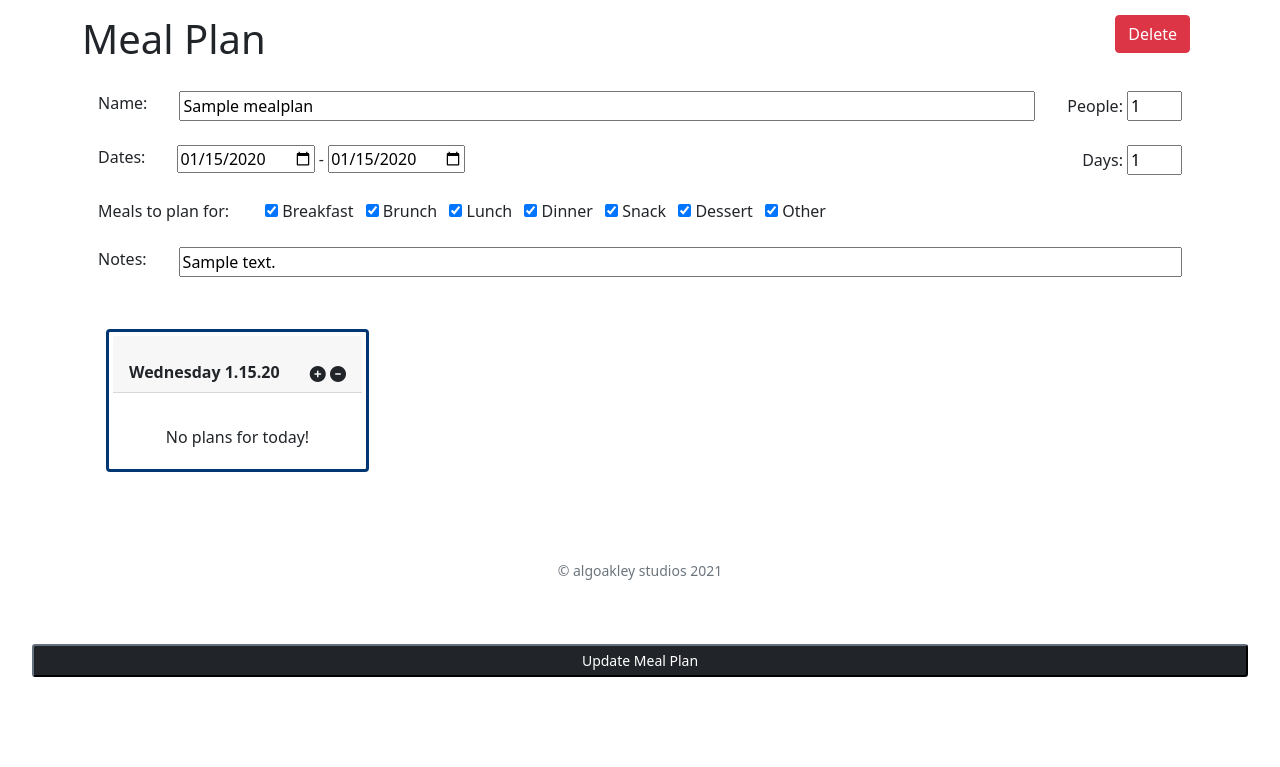
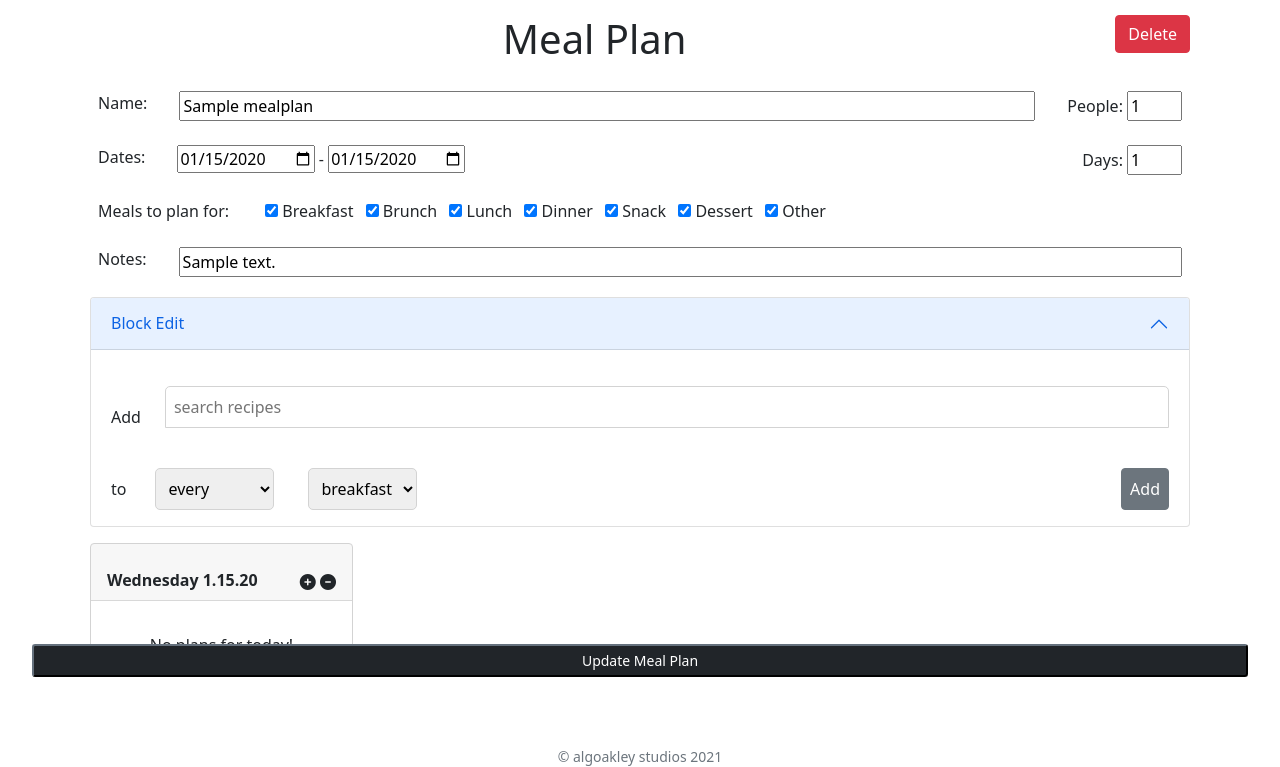
Before and after one commit to ambergode/recipes, a Django app: page /recipes/1/edit_plan/ in a window 1280 px wide. Shown: the part 99-866 px from the top of the page. Before the commit the page ends 776 px from the top, so only its background shows below. Run offline with Django 3.2, Linux system fonts and the light colour scheme; a user stored in the database is signed in; data comes from the database, SQL or seed files in the repository; tables that the repository leaves empty hold one stand-in row (values such as "Sample post"); some libraries are stand-ins or nearby versions.

Commit message:
added bulk upload to plan

```diff
--- a/recipes/templates/recipes/edit_meal_plan.html
+++ b/recipes/templates/recipes/edit_meal_plan.html
@@ -7,7 +7,9 @@
 {% block main %}
     {% load recipe_extras %}
     {% include 'recipes/delete_plan_button.html' %}
-    <h1>Meal Plan</h1>
+    <div class='txt-align-c'>
+        <h1>Meal Plan</h1>
+    </div>
     <form name='edit_meal_plan' action='{% url "recipes:update_plan" plan.id %}' method='post'>
         {% csrf_token %}
         <div class='fixed-bottom'>
@@ -15,8 +17,8 @@
         </div>
         <input type='hidden' id='plan_id' value='{{ plan.id }}'>
         {% include 'recipes/plan_base_info.html' %}
-        <div class='m-2'></div>
-        <div id='plan-container' class='plan-container p-2 w-100'>
+        <div class='m-3'></div>
+        <div id='plan-container' class='plan-container m-2'>
             {% include 'recipes/plan_days.html' %}
         </div>
     </form>
--- a/recipes/templates/recipes/meal_plan_card.html
+++ b/recipes/templates/recipes/meal_plan_card.html
@@ -1,6 +1,6 @@
 {% load recipe_extras %}
 {% with day.1 as day_meals %}{% with day.2 as add_meals %}{% with day.0 as day %}
-<div class='card p-1 m-3 g-3 w-100 meal-plan-card' id='meal_plan_card_{{ day|stringformat:"03d" }}'>
+<div class='card p-0 m-auto g-2 w-100 meal-plan-card' id='meal_plan_card_{{ day|stringformat:"03d" }}'>
     <div class='card-header'>
         <div class='row'>
             <div class='col'>
@@ -64,7 +64,9 @@
                     {% if not display_only %}
                         <div class='row'>
                             <div class='col replaced_content_container'>
-                                <input type='text' name='user-input' class='recipe-search' id='search_{{ day|stringformat:"03d" }}_{{ meal.meal }}' placeholder="search recipes" autocomplete="off" onkeyup='schedule_list_call_helper(this)' onclick='close_lists(); schedule_list_call_helper(this)'>
+                                <input type='text' name='user-input' class='recipe-search' id='search_{{ day|stringformat:"03d" }}_{{ meal.meal }}'
+                                    placeholder="search recipes" autocomplete="off" onkeyup='schedule_list_call_helper(this)'
+                                    onclick='close_lists(); schedule_list_call_helper(this)'>
                                 <div id='replaceable-content_{{ day|stringformat:"03d" }}_{{ meal.meal }}' class='replaced_content'></div>
                             </div>
                         </div>
--- a/recipes/templates/recipes/plan_added_recipes.html
+++ b/recipes/templates/recipes/plan_added_recipes.html
@@ -2,12 +2,22 @@
     <div class='row added_recipe'>
         <div class='col'>
             <a href='{% url "recipes:detail" recipe.id %}' class='undecorated'>
-                <div class='' id='{{ day|stringformat:"03d" }}_{{ recipe.id|stringformat:"04d" }}_{{ meal }}'>{{ recipe }}</div>
+                {% ifequal day 'all' %}
+                    <div class='planned_meals' id='all_{{ recipe.id }}'>{{ recipe }}</div>
+                {% else %}
+                    <div id='{{ day|stringformat:"03d" }}_{{ recipe.id|stringformat:"04d" }}_{{ meal }}'>{{ recipe }}</div>
+                {% endifequal %}
             </a>
         </div>
         {% if not display_only %}
             <div class='col-sm-auto'>
-                <i class="fas fa-times delete" id='delete_{{ day|stringformat:"03d" }}_{{ recipe.id|stringformat:"04d" }}_{{ meal }}' onclick="remove_food('{{day}}', '{{meal}}', '{{recipe.id}}')"></i>
+                <i class="fas fa-times delete"
+                {% ifequal day 'all' %}
+                    id='delete_all' onclick="remove_food('all', '', '{{recipe.id}}')"
+                {% else %}
+                    id='delete_{{ day|stringformat:"03d" }}_{{ recipe.id|stringformat:"04d" }}_{{ meal }}' onclick="remove_food('{{day}}', '{{meal}}', '{{recipe.id}}')"
+                {% endifequal %}
+                ></i>
             </div>
         {% endif %}
     </div>
--- a/recipes/templates/recipes/plan_days.html
+++ b/recipes/templates/recipes/plan_days.html
@@ -1,4 +1,65 @@
-<div class="row row-cols-1 row-cols-sm-1 row-cols-md-2 row-cols-lg-3 row-cols-xl-4 g-3">
+<div class="accordion" id="accordionExample">
+    <div class="accordion-item">
+      <h5 class="accordion-header" id="headingOne">
+        <button class="accordion-button" type="button" data-bs-toggle="collapse" data-bs-target="#collapseOne" aria-expanded="true" aria-controls="collapseOne">
+            Block Edit
+        </button>
+      </h5>
+      <div id="collapseOne" class="accordion-collapse collapse show" aria-labelledby="headingOne" data-bs-parent="#accordionExample">
+        <div class="accordion-body">
+            <div class='row g-0 m-0 p-0'>
+                <div class='col'>
+                    <div class='row'>
+                        <div class='col-sm-auto my-auto'>
+                            Add
+                        </div>
+                        <div class='col g-0 m-0 p-0'>
+                            <div class='row p-0 m-auto'>
+                                <div class='col my-1 replaced_content_container'>
+                                    <input type='text' name='user-input' class='recipe-search' id='search_all' placeholder="search recipes" autocomplete="off"
+                                        onkeyup='schedule_list_call_helper(this)' onclick='close_lists(); schedule_list_call_helper(this)'>
+                                    <div id='replaceable-content_all' class='replaced_content'></div>
+                                </div>
+                                <div class='row g-1 p-2' id='planned_food_all_'>
+                                    {% with meal.recipes.all as recipes %}
+                                        {% with meal.meal as meal %}
+                                            {% include 'recipes/plan_added_recipes.html' %}
+                                        {% endwith %}
+                                    {% endwith %}
+                                </div>
+                            </div>
+                        </div>
+                    </div>
+                    <div class='row'>
+                        <div class='col-sm-auto my-auto'>
+                            to
+                        </div>
+                        <div class='col-sm-auto mx-0'>
+                            <select id='frequency' class='p-2'>
+                                <option value='every'>every</option>
+                                <option value='every_even'>every even</option>
+                                <option value='every_odd'>every odd</option>
+                                <option value='empty'>empty</option>
+                            </select>
+                        </div>
+                        <div class='col mx-0'>
+                            <select id='bulk_meal' class='p-2'>
+                                {% for meal in meals %}
+                                    <option value='{{ meal }}'>{{ meal }}</option>
+                                {% endfor %}
+                            </select>
+                        </div>
+                        <div class='col-sm-auto'>
+                            <button class='btn btn-secondary p-2' onclick='bulk_add({{ plan.id }}); return false'>Add</button>
+                        </div>
+                    </div>
+                </div>
+            </div>
+        </div>
+      </div>
+    </div>
+  </div>
+  <div class="row row-cols-1 row-cols-sm-1 row-cols-md-2 row-cols-lg-3 row-cols-xl-4 g-3">
     {% for day in days %}
         <div class="col">
             <div id='replaceable-content-{{ day.0|stringformat:"03d" }}'>
--- a/recipes/urls.py
+++ b/recipes/urls.py
@@ -42,6 +42,7 @@ urlpatterns = [
     path('record_planned_meal/', views.record_planned_meal, name='record_planned_meal'),
     path('all_plans/', views.index_plans, name='index_plans'),
     path('<int:plan_id>/delete_plan/', views.delete_plan, name='delete_plan'),
+    path('<int:plan_id>/bulk_add', views.bulk_add, name='bulk_add'),
 
     path('button_ajax/', views.button_ajax, name="button_ajax"),
     path('cancel/', views.cancel, name='cancel'),
--- a/recipes/views.py
+++ b/recipes/views.py
@@ -1168,43 +1168,61 @@ def get_display_edit_plan_ctx(request, plan_id):
 def plan_add_recipe(request, plan_id):
     plan = MealPlan.objects.get(pk = plan_id)
     data = json.loads(request.body)
-
     recipe_id = data.get("recipe_id").strip()
     recipe = Recipe.objects.get(pk = recipe_id)
     if recipe == None:
         return JsonResponse({'messages': 'Recipe not found.'})
 
-    day = int(data.get("day").strip())
-    meal = data.get("meal").strip().lower()
-
-    # try to get a planned meal
-    try:
-        planned_meal = PlannedMeal.objects.get(user = request.user, meal_plan = plan, meal = meal, day = day)
-
-    except PlannedMeal.DoesNotExist:
-        print('creating new plan - caution - this should not happen yet')
-        # add a new meal if one does not exist yet
-        planned_meal = PlannedMeal(
-            user = request.user,
-            meal_plan = plan,
-            meal = meal,
-            day = day,
-        )
-        planned_meal.save()
-
-    if data.get('add_or_remove') == 'add':
-        # add the selected food to the planned meal
-        planned_meal.recipes.add(recipe)
-    else:
-        # remove the selected recipe
-        planned_meal.recipes.remove(recipe)
-
-    # return html
-    return ajax(request, 'recipes/plan_added_recipes.html', {
-        'recipes': planned_meal.recipes.all(),
-        'day': day,
-        'meal': meal
-    })
+    day = data.get("day").strip()
+    if day == 'all':
+        planned_meals = []
+        pre_planned_meals = data.get('planned_meals')
+        for ppm in pre_planned_meals:
+            temp = Recipe.objects.get(pk = ppm)
+            planned_meals.append(temp)
+
+        if data.get('add_or_remove') == 'add':
+            planned_meals.append(recipe)
+        else:
+            planned_meals.remove(recipe)
+
+        return ajax(request, 'recipes/plan_added_recipes.html', {
+            'recipes': planned_meals,
+            'day': 'all',
+        })
+
+    else:
+        day = int(data.get("day").strip())
+        meal = data.get("meal").strip().lower()
+
+        # try to get a planned meal
+        try:
+            planned_meal = PlannedMeal.objects.get(user = request.user, meal_plan = plan, meal = meal, day = day)
+
+        except PlannedMeal.DoesNotExist:
+            print('creating new plan - caution - this should not happen')
+            # add a new meal if one does not exist yet
+            planned_meal = PlannedMeal(
+                user = request.user,
+                meal_plan = plan,
+                meal = meal,
+                day = day,
+            )
+            planned_meal.save()
+
+        if data.get('add_or_remove') == 'add':
+            # add the selected food to the planned meal
+            planned_meal.recipes.add(recipe)
+        else:
+            # remove the selected recipe
+            planned_meal.recipes.remove(recipe)
+
+        # return html
+        return ajax(request, 'recipes/plan_added_recipes.html', {
+            'recipes': planned_meal.recipes.all(),
+            'day': day,
+            'meal': meal
+        })
 
 
 def list_recipes(request, plan_id):
@@ -1521,13 +1539,6 @@ def update_days(request, plan_id):
                         user = request.user
                     )
                     new_meal.save()
-    # elif end_delta < 0:
-    #     for day in range(abs(end_delta)):
-    #         PlannedMeal.objects.filter(
-    #             meal_plan = plan,
-    #             day = plan.days - day,
-    #             user = request.user
-    #         ).delete()
 
     # adjust plan's number of days and startdate
     plan.start_date = startdate
@@ -1539,12 +1550,70 @@ def update_days(request, plan_id):
 
     return ajax(request, 'recipes/plan_days.html', ctx)
 
+
 def plan_detail(request, plan_id):
 
     ctx = get_display_edit_plan_ctx(request, plan_id)
     ctx['display_only'] = True
 
     return render(request, 'recipes/plan_display.html', context = ctx)
+
+
+def bulk_add(request, plan_id):
+
+    data = json.loads(request.body)
+    plan = MealPlan.objects.get(pk = plan_id)
+
+    planned_recipes = data.get('planned_meals')
+    frequency = data.get('frequency')
+    meal = data.get('meal')
+
+    if frequency == 'empty':
+        for day in range(plan.days):
+            try:
+                planned_meal = PlannedMeal.objects.get(
+                    user = request.user,
+                    meal_plan = plan,
+                    meal = meal,
+                    day = day
+                )
+                print(planned_meal.recipes.all())
+                if not planned_meal.recipes.all():
+                    for pr in planned_recipes:
+                        planned_meal.recipes.add(
+                            Recipe.objects.get(pk = pr)
+                        )
+                        planned_meal.save()
+            except PlannedMeal.DoesNotExist:
+                print('meal does not exist', day, meal)
+    else:
+        # default is to add a recipe to every day
+        set_range = range(plan.days)
+        if frequency == 'every_even':
+            set_range = range(1, plan.days + 1, 2)
+        elif frequency == 'every_odd':
+            set_range = range(0, plan.days + 1, 2)
+
+        for day in set_range:
+            try:
+                planned_meal = PlannedMeal.objects.get(
+                    user = request.user,
+                    meal_plan = plan,
+                    meal = meal,
+                    day = day
+                )
+                for pr in planned_recipes:
+                    planned_meal.recipes.add(
+                        Recipe.objects.get(pk = pr)
+                    )
+                    planned_meal.save()
+            except PlannedMeal.DoesNotExist:
+                print('meal does not exist', day, meal)
+
+
+    ctx = get_display_edit_plan_ctx(request, plan.id)
+    return ajax(request, 'recipes/plan_days.html', ctx)
+
 
 def delete_plan(request, plan_id):
     plan = MealPlan.objects.get(pk = plan_id)
--- a/static/scripts/recipes/js_functions.js
+++ b/static/scripts/recipes/js_functions.js
@@ -204,7 +204,7 @@ function set_button_listeners() {
 }
 
 
-function update_ingredients (evt, button_type, button_ingquant) {
+function update_ingredients(evt, button_type, button_ingquant) {
 
     if (button_type === 'rem') {
         evt.preventDefault()
@@ -441,7 +441,6 @@ function update_days() {
 
 
 function list_fetch_call(body, day_meal) {
-
     const csrftoken = Cookies.get('csrftoken');
     fetch('list_recipes/', {
         method: 'POST',
@@ -468,7 +467,22 @@ function list_fetch_call(body, day_meal) {
 }
 
 
+function all_planned_meals_helper(day) {
+    let planned_meals = []
+    if (day === 'all') {
+        const planned_meal_divs = document.querySelectorAll('.planned_meals')
+        planned_meal_divs.forEach(pm => {
+            planned_meals.push(pm.id.slice(4))
+        })
+    }
+    return planned_meals
+}
+
+
 function record_plan_selection(day, meal, recipe_id) {
+
+    let planned_meals = all_planned_meals_helper(day)
+
     const csrftoken = Cookies.get('csrftoken');
     fetch('add_recipe/', {
         method: 'POST',
@@ -476,7 +490,8 @@ function record_plan_selection(day, meal, recipe_id) {
             day: day,
             meal: meal,
             recipe_id: recipe_id,
-            add_or_remove: 'add'
+            add_or_remove: 'add',
+            planned_meals: planned_meals,
         }),
         headers: {
             "X-Requested-With": "XMLHttpRequest",
@@ -505,6 +520,9 @@ function close_lists() {
 
 
 function remove_food(day, meal, recipe_id) {
+
+    let planned_meals = all_planned_meals_helper(day)
+
     const csrftoken = Cookies.get('csrftoken');
     fetch('add_recipe/', {
         method: 'POST',
@@ -512,7 +530,8 @@ function remove_food(day, meal, recipe_id) {
             day: day,
             meal: meal,
             recipe_id: recipe_id,
-            add_or_remove: 'remove'
+            add_or_remove: 'remove',
+            planned_meals: planned_meals,
         }),
         headers: {
             "X-Requested-With": "XMLHttpRequest",
@@ -681,6 +700,35 @@ function confirm_delete(plan_id) {
 }
 
 
+function bulk_add(plan_id) {
+    const planned_meals = all_planned_meals_helper('all')
+    const frequency = document.querySelector('#frequency').value
+    const meal = document.querySelector('#bulk_meal').value
+
+    const csrftoken = Cookies.get('csrftoken');
+    fetch('/recipes/' + plan_id + '/bulk_add', {
+        method: 'POST',
+        body: JSON.stringify({
+            planned_meals: planned_meals,
+            frequency: frequency,
+            meal: meal
+        }),
+        headers: {
+            "X-Requested-With": "XMLHttpRequest",
+            'X-CSRFToken': csrftoken
+        },
+        credentials: 'same-origin'
+    })
+    .then(response => response.json())
+    .then(response => {
+        let plan_container = $('#plan-container')
+        reload_partial_page(response['html_from_view'], plan_container, listeners = undefined)
+    })
+
+    return false
+}
+
+
 // global variable
 let scheduled_function = false
 
@@ -801,6 +849,7 @@ $(function(){ // this will be called when the DOM is ready
         ppl.addEventListener('change', update_ppl)
     }
 
+
     if (window.location.pathname !== '/recipes/create_plan/') {
         const meals = document.querySelectorAll('.meal_time_choices')
         meals.forEach(meal => {
--- a/static/styles.css
+++ b/static/styles.css
@@ -188,15 +188,27 @@ td {
 }
 
 .meal-plan-card {
-    border: solid #003773 3px;
+    border: solid lightgray 1px;
 }
+
+.block-edit-container {
+    padding:10px;
+    border-radius: 5px;
+}
+
+select, .recipe-search {
+    border: solid lightgray 1px;
+    border-radius: 5px;
+}
+
 .recipe-search {
     width: 100%;
     padding: .5em;
-    border: solid lightgray 1px;
+    outline:none;
+    margin: auto;
     border-radius: 5px 5px 0% 0%;
-    outline:none;
 }
+
 .replaced_content_container {
     position: relative;
 }
```
